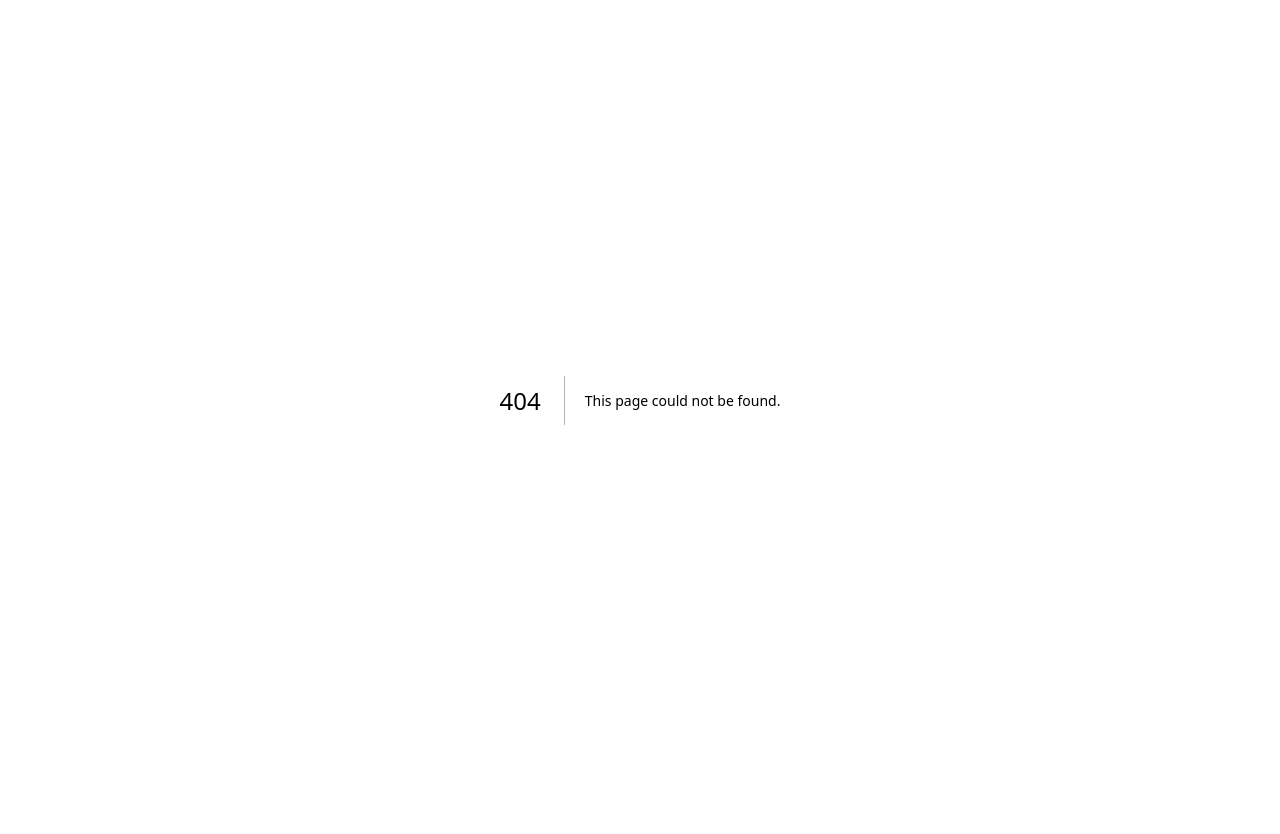
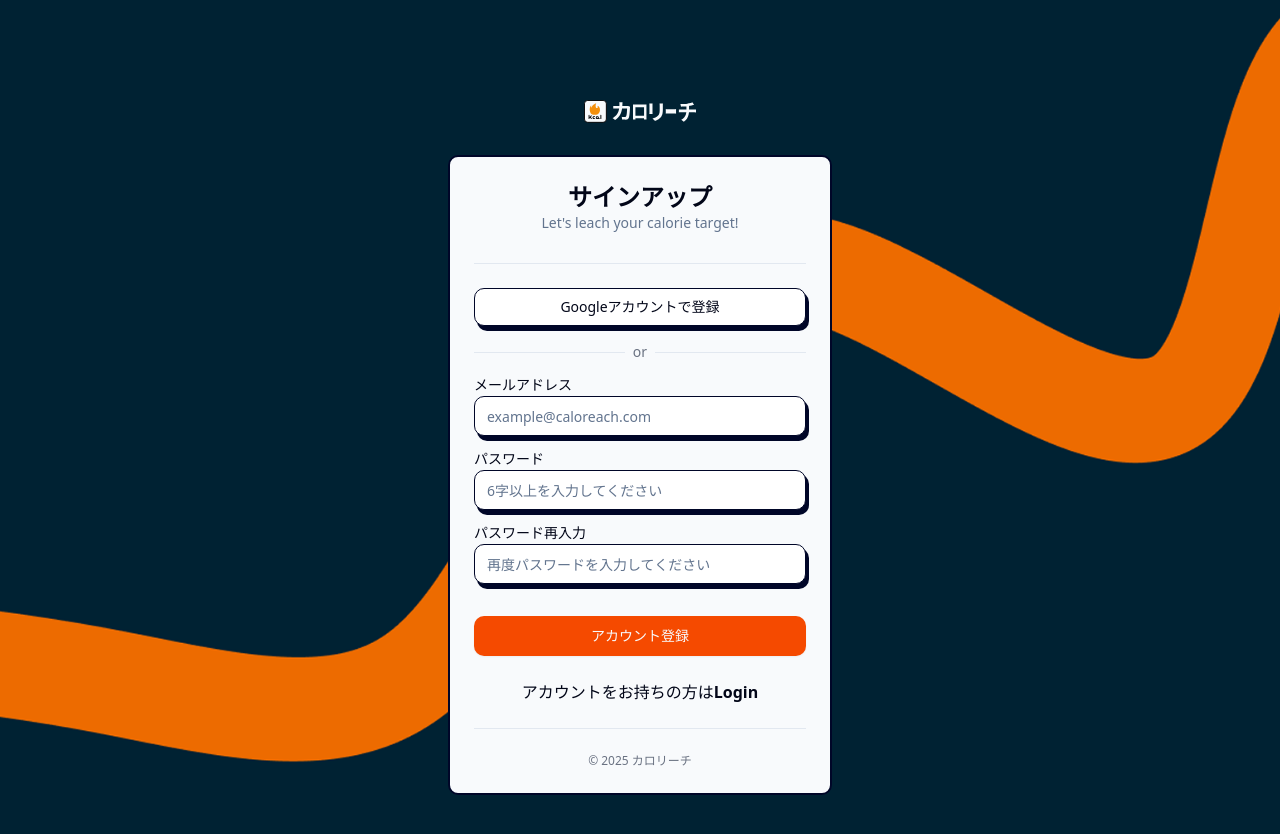
Before and after one commit to Arilifecom/caloreach, a Next.js app: page /auth/signup in a window 1280 px wide. Before the commit this address had no page. Shown: the top 834 px of the page. Before the commit the page ends 800 px from the top, so only its background shows below. Built offline with nearby package versions, Linux system fonts and the light colour scheme.

Commit message:
Create UI for /signin page

```diff
--- /dev/null
+++ b/src/app/auth/layout.tsx
@@ -0,0 +1,22 @@
+import Image from "next/image";
+
+export default function AuthLayout({
+  children,
+}: {
+  children: React.ReactNode;
+}) {
+  return (
+    <div className="relative grid grid-rows-[20px_1fr_20px] items-center justify-items-center min-h-screen p-8 pb-20 sm:p-20 bg-cover bg-center">
+      <Image
+        src="/images/bg.webp"
+        alt="background-image"
+        fill
+        style={{ objectFit: "cover", zIndex: -1 }}
+        priority
+      />
+      <main className="flex flex-col gap-[32px] w-full max-w-md row-start-2 items-center">
+        {children}
+      </main>
+    </div>
+  );
+}
--- /dev/null
+++ b/src/app/auth/signup/page.tsx
@@ -0,0 +1,9 @@
+import { SignupForm } from "@/app/auth/_components";
+
+export default function SignUp() {
+  return (
+    <>
+      <SignupForm />
+    </>
+  );
+}
--- /dev/null
+++ b/src/components/VerticalLine.tsx
@@ -0,0 +1,16 @@
+import { memo } from "react";
+
+interface VerticalLine {
+  className?: string;
+}
+
+function Component({ className }: VerticalLine) {
+  return (
+    <div className={`flex items-center w-full ${className}`}>
+      <div className="flex-1 border-t"></div>
+    </div>
+  );
+}
+
+const VerticalLine = memo(Component);
+export { VerticalLine };
--- /dev/null
+++ b/src/components/VerticalLineWithText.tsx
@@ -0,0 +1,18 @@
+import { memo } from "react";
+
+interface VerticalLineWithTextProps {
+  text: string;
+}
+
+function Component({ text }: VerticalLineWithTextProps) {
+  return (
+    <div className="grid grid-cols-[1fr_auto_1fr] items-center w-full my-4 gap-2">
+      <div className="col-1 border-t"></div>
+      <span className="col-2 w-full text-sm text-gray-500">{text}</span>
+      <div className="col-3 border-t"></div>
+    </div>
+  );
+}
+
+const VerticalLineWithText = memo(Component);
+export { VerticalLineWithText };
```
Also changed, not shown: src/components/index.ts (added, +7 -0 lines), public/images/bg.webp (added).
